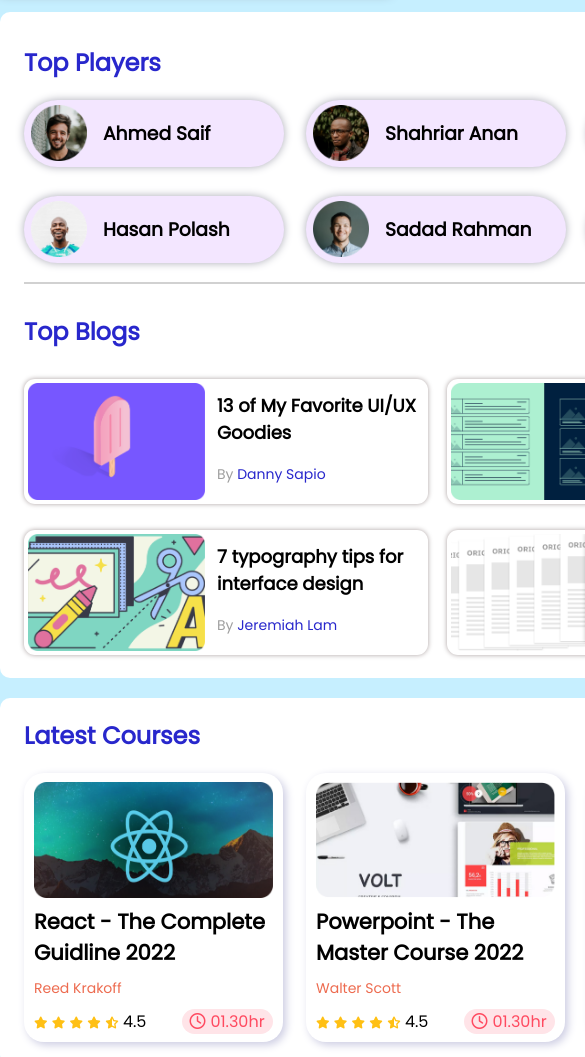
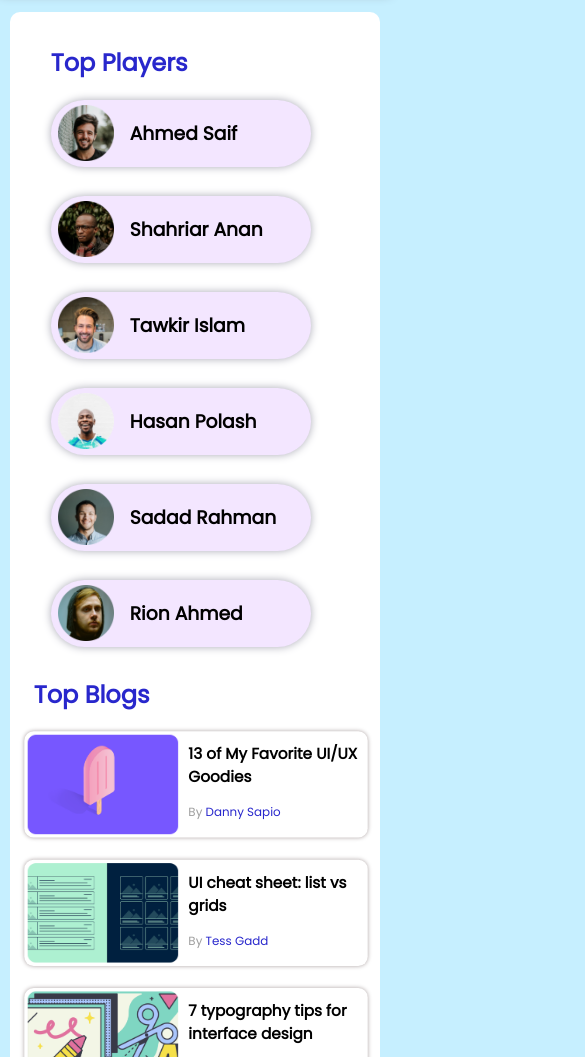
Before and after one commit to emonmorol/Practice-project, a plain HTML site: page index.html in a window 390 px wide. Shown: the part 68-1125 px from the top of the page, 585 px wide, since content can reach past the window. Drawn offline with Linux system fonts and the light colour scheme.

Commit message:
Responsiveness

```diff
--- a/nav.css
+++ b/nav.css
@@ -59,3 +59,17 @@ body {
   height: 39px;
   margin-top: 4px;
 }
+@media screen and (max-width: 767px) {
+  .navigations {
+    width: 100%;
+  }
+  .navigate-right {
+    position: relative;
+    right: 456px;
+  }
+
+  .navigate-left {
+    position: relative;
+    left: 7px;
+  }
+}
--- a/style.css
+++ b/style.css
@@ -191,3 +191,45 @@ footer h3 {
   margin-left: 7px;
   font-weight: 400;
 }
+
+/* For Mobile Phone */
+
+@media screen and (max-width: 767px) {
+  .container {
+    width: 95%;
+  }
+  .top-players {
+    margin-left: 41px;
+  }
+  .top-player {
+    grid-template-columns: repeat(1, 1fr);
+  }
+  /* .player {
+    transform: scale(0.6);
+    margin: 0px;
+  } */
+  .top-blog {
+    grid-template-columns: repeat(1, 1fr);
+    transform: scale(0.85);
+    position: relative;
+    left: -40px;
+    top: -54px;
+    margin-bottom: -103px;
+  }
+  .latest-courses {
+    margin-bottom: 230px;
+  }
+  .courses {
+    grid-template-columns: repeat(1, 1fr);
+    transform: scale(1.28);
+    position: relative;
+    top: 114px;
+    left: 45px;
+  }
+  .course {
+    margin-bottom: 17px;
+  }
+  hr {
+    display: none;
+  }
+}
```
